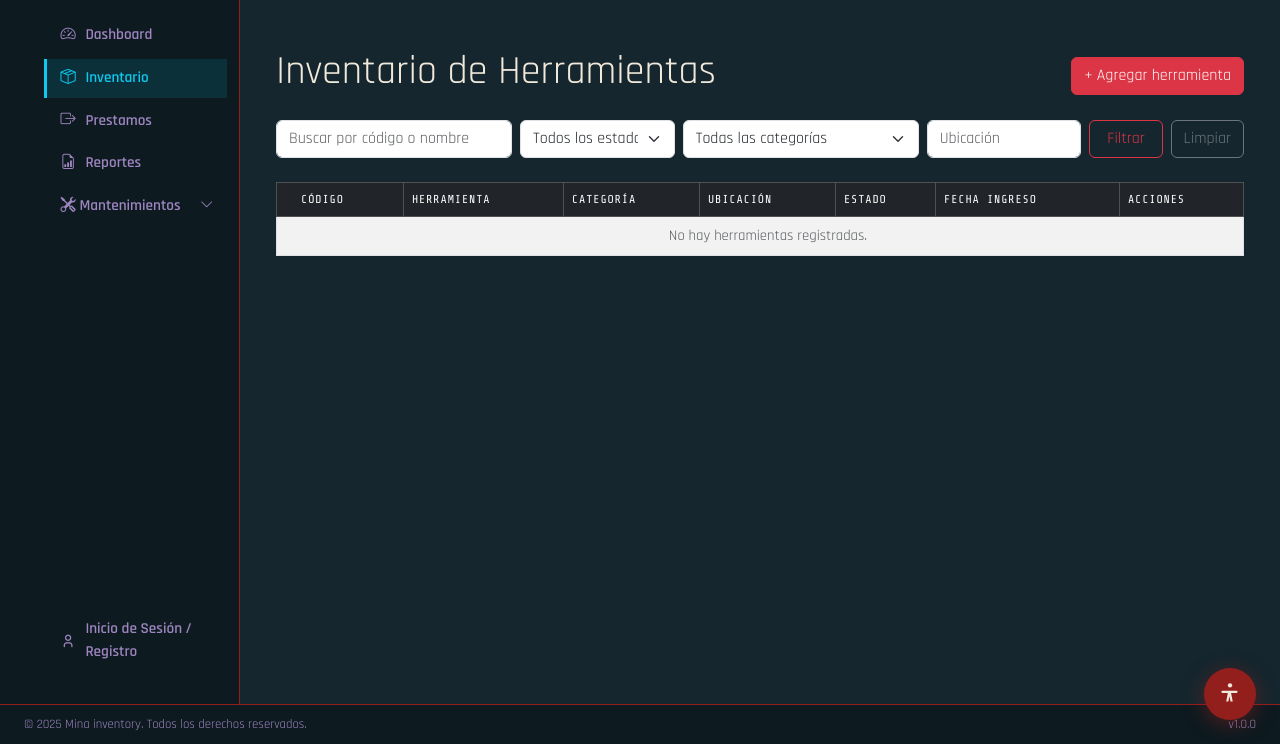
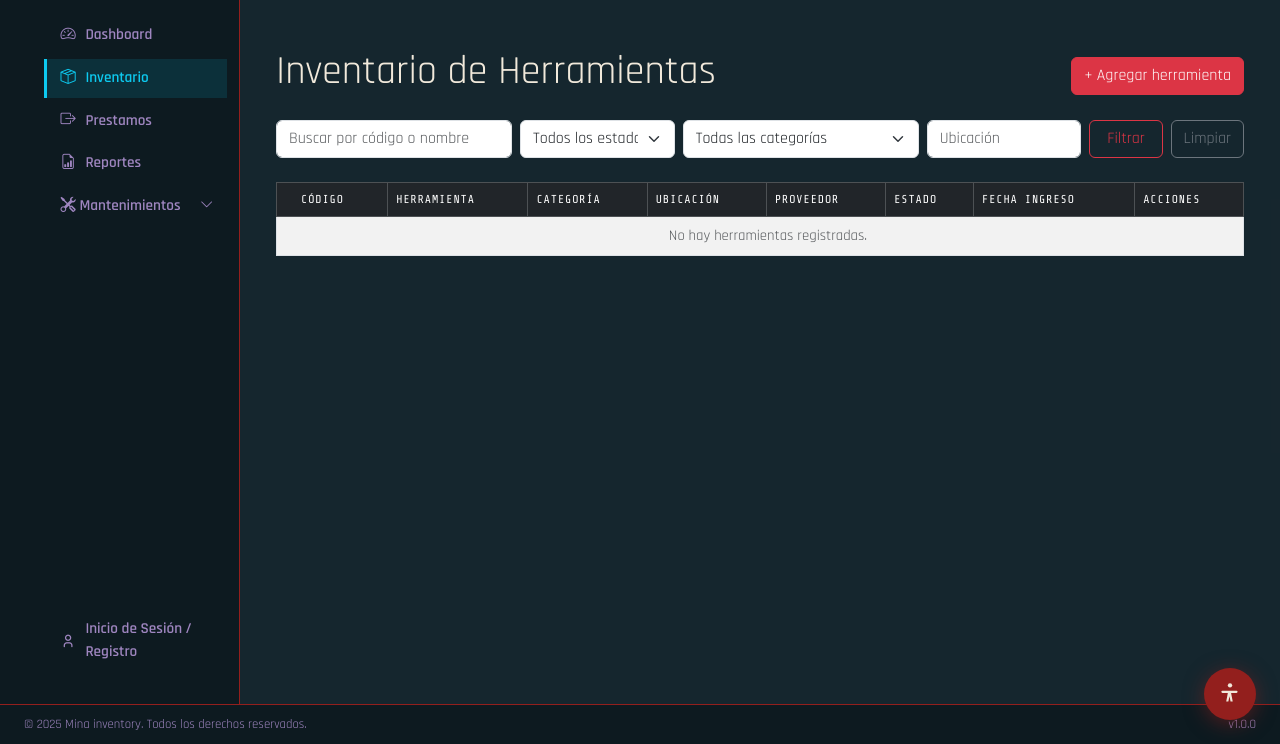
Before and after one commit to pipe732/Mine_Inventory_2, a Django app: page /inventario/ in a window 1280 px wide. Shown: the part 56-800 px from the top of the page. Run offline with Django 5.2, Linux system fonts and the light colour scheme; data that the repository does not hold is empty; parts of the project's set-up code (start-up, migrations or seed data) failed here and were passed over.

Commit message:
fix: agregar proveedores sin marcar error

```diff
--- a/inventario/forms.py
+++ b/inventario/forms.py
@@ -4,12 +4,13 @@ from .models import Stock, CategoriaHerramienta
 class StockForm(forms.ModelForm):
     class Meta:
         model  = Stock
-        fields = ['codigo', 'herramienta', 'categoria', 'ubicacion', 'estado', 'observaciones']
+        fields = ['codigo', 'herramienta', 'categoria', 'ubicacion', 'estado', 'observaciones', 'proveedor']  # ← NUEVO
         widgets = {
             'codigo':       forms.TextInput(attrs={'class': 'form-control', 'placeholder': 'Ej: HRR-001'}),
             'herramienta':  forms.TextInput(attrs={'class': 'form-control', 'placeholder': 'Ej: Martillo neumático'}),
             'categoria':    forms.Select(attrs={'class': 'form-select'}),
             'ubicacion':    forms.TextInput(attrs={'class': 'form-control', 'placeholder': 'Ej: Nivel 3 – Galería B'}),
+            'proveedor': forms.TextInput(attrs={'class': 'form-control', 'placeholder': 'Ej: Ferretería XYZ'}),
             'estado':       forms.Select(attrs={'class': 'form-select'}),
             'observaciones':forms.Textarea(attrs={'class': 'form-control', 'rows': 3}),
         }
--- a/inventario/models.py
+++ b/inventario/models.py
@@ -34,6 +34,7 @@ class Stock(models.Model):
                     )
     ubicacion     = models.CharField(max_length=150, verbose_name="Ubicación en la mina")
     estado        = models.CharField(max_length=20, choices=ESTADO_CHOICES, default='disponible')
+    proveedor  = models.CharField(max_length=150, verbose_name="Proveedor", blank=True, null=True)  # ← NUEVO
     fecha_ingreso = models.DateField(auto_now_add=True)
     observaciones = models.TextField(blank=True, null=True)
 
--- a/inventario/templates/inventario.html
+++ b/inventario/templates/inventario.html
@@ -58,6 +58,7 @@
           <th>Herramienta</th>
           <th>Categoría</th>
           <th>Ubicación</th>
+          <th>Proveedor</th>   <!-- ← NUEVO -->
           <th>Estado</th>
           <th>Fecha ingreso</th>
           <th>Acciones</th>
@@ -70,6 +71,7 @@
           <td>{{ h.herramienta }}</td>
           <td>{{ h.categoria }}</td>
           <td>{{ h.ubicacion }}</td>
+          <td>{{ h.proveedor|default:"—" }}</td>   <!-- ← NUEVO -->
           <td>
             {% if h.estado == 'disponible' %}
               <span class="badge bg-success">Disponible</span>
@@ -89,7 +91,7 @@
           </td>
         </tr>
         {% empty %}
-        <tr><td colspan="7" class="text-center text-muted">No hay herramientas registradas.</td></tr>
+        <tr><td colspan="8" class="text-center text-muted">No hay herramientas registradas.</td></tr>
         {% endfor %}
       </tbody>
     </table>
```
